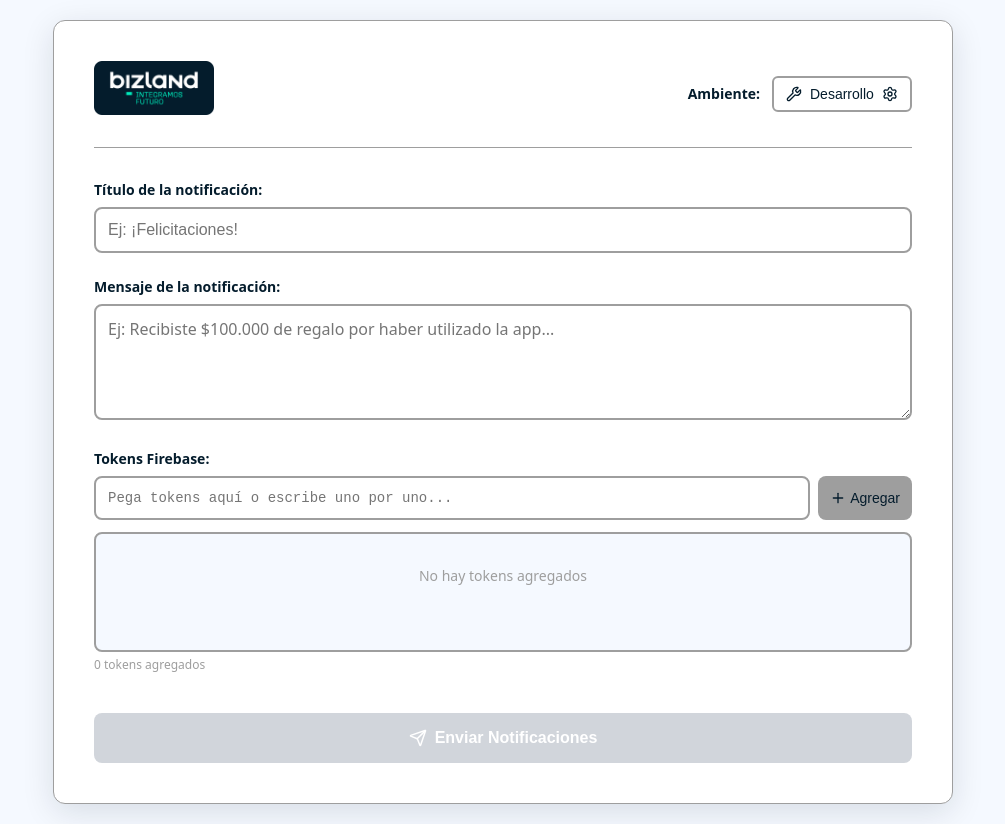
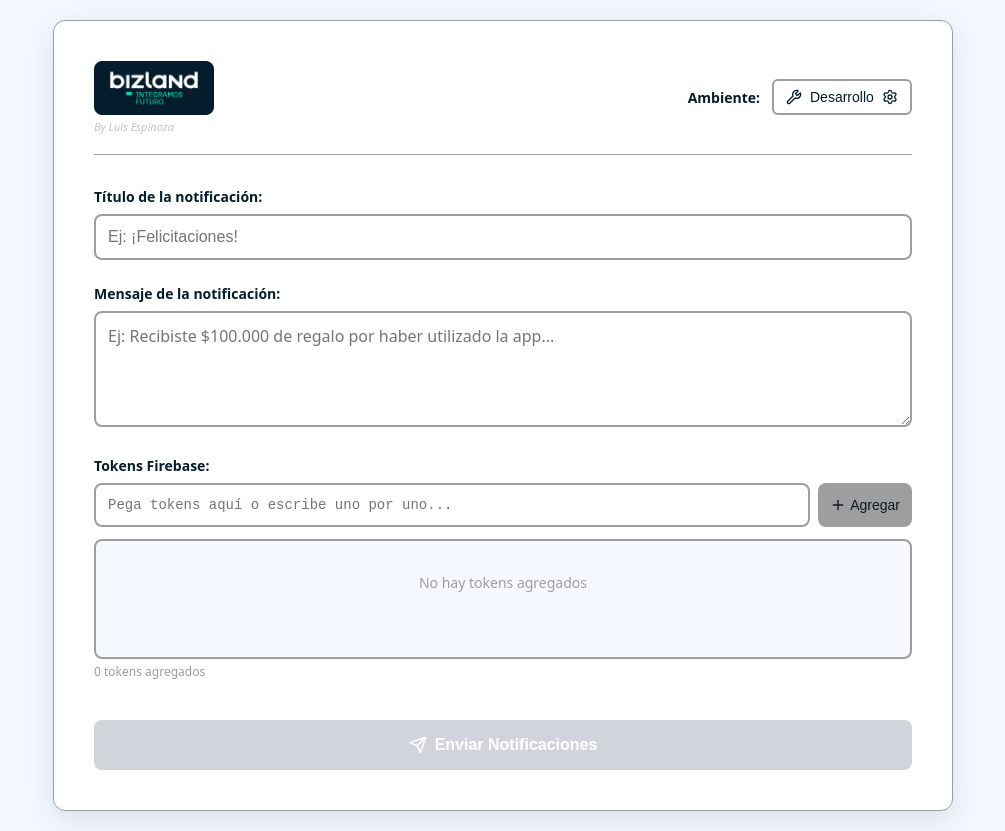
Before and after one commit to cero-vivo/fmc-backoffice-notificator, a Next.js app: page /dashboard in a window 1280 px wide. Shown: the whole page, without its empty margins (137-1142 px from the left). Built offline with nearby package versions, Linux system fonts and the light colour scheme.

Commit message:
feat: Add author attribution to Dashboard, Login, and Home components

```diff
--- a/src/app/dashboard/page.tsx
+++ b/src/app/dashboard/page.tsx
@@ -124,7 +124,18 @@ export default function Dashboard() {
           gap: "5%",
           borderBottom: '1px solid var(--neutral)'
         }}>
-          <img src="/Bizland.png" alt="BIZLAND Logo" style={{ width: '120px', height: 'auto', objectFit: 'contain', marginBottom: '12px' }} />
+          <div style={{ display: 'flex', flexDirection: 'column', alignItems: 'flex-start' }}>
+            <img src="/Bizland.png" alt="BIZLAND Logo" style={{ width: '120px', height: 'auto', objectFit: 'contain', marginBottom: '4px' }} />
+            <p style={{
+              color: 'var(--neutral)',
+              fontSize: '11px',
+              margin: 0,
+              opacity: 0.6,
+              fontStyle: 'italic'
+            }}>
+              By Luis Espinoza
+            </p>
+          </div>
 
           <div style={{ display: 'flex', alignItems: 'center', gap: '12px' }}>
             <label style={{
```
Also changed, not shown: src/app/login/page.tsx (+9 -0 lines), src/app/page.tsx (+9 -0 lines).
